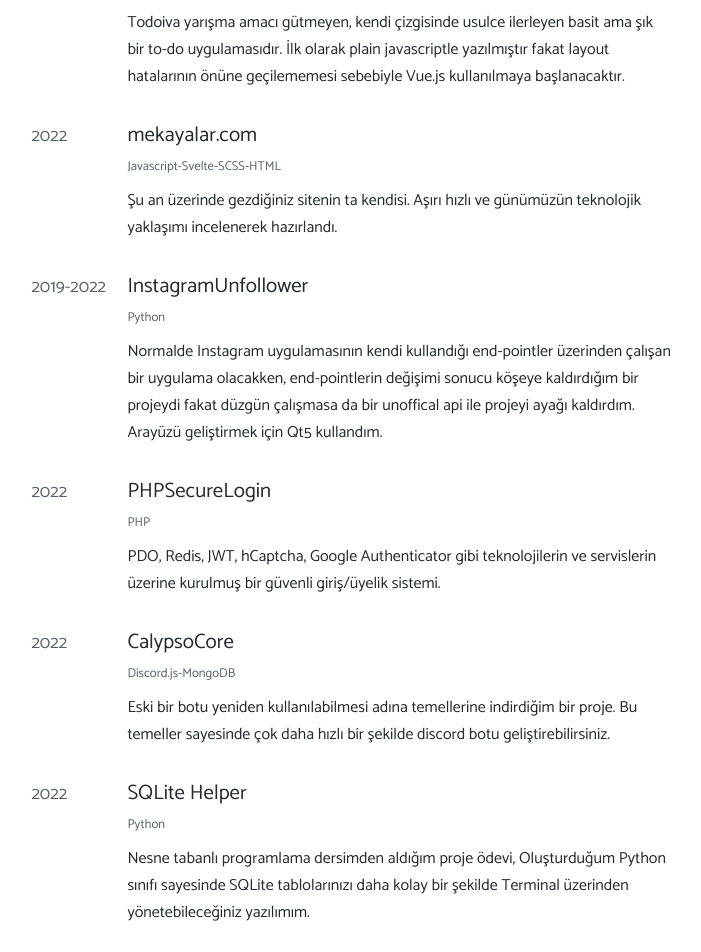
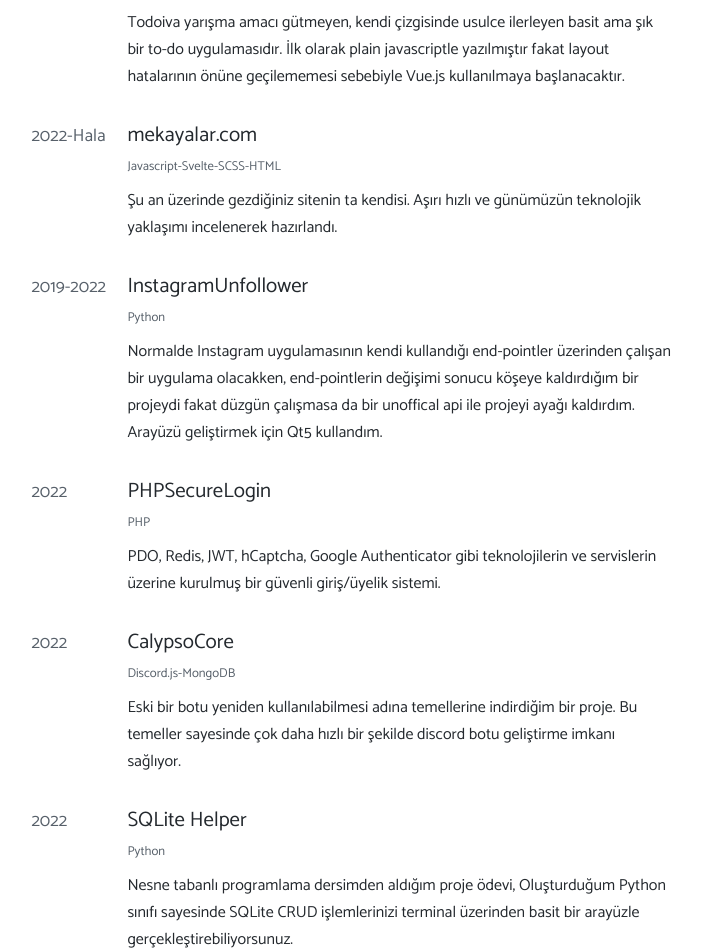
Before and after one commit to merchizm/mekayalar.com, a SvelteKit app: page / in a window 1280 px wide. Shown: the part 460-1412 px from the top of the page, without its empty margins (332-1033 px from the left). Built offline with nearby package versions, Linux system fonts and the light colour scheme; no server answers.

Commit message:
😬 Some fixes and update readme.md

```diff
--- a/src/routes/+page.svelte
+++ b/src/routes/+page.svelte
@@ -10,7 +10,7 @@
       desc: "Todoiva yarışma amacı gütmeyen, kendi çizgisinde usulce ilerleyen basit ama şık bir to-do uygulamasıdır. İlk olarak plain javascriptle yazılmıştır fakat layout hatalarının önüne geçilememesi sebebiyle Vue.js kullanılmaya başlanacaktır."
     },
     {
-      label: "2022",
+      label: "2022-Hala",
       title: "mekayalar.com",
       location: "Javascript-Svelte-SCSS-HTML",
       desc: "Şu an üzerinde gezdiğiniz sitenin ta kendisi. Aşırı hızlı ve günümüzün teknolojik yaklaşımı incelenerek hazırlandı.",
@@ -31,13 +31,13 @@
       label: "2022",
       title: "CalypsoCore",
       location: "Discord.js-MongoDB",
-      desc: "Eski bir botu yeniden kullanılabilmesi adına temellerine indirdiğim bir proje. Bu temeller sayesinde çok daha hızlı bir şekilde discord botu geliştirebilirsiniz."
+      desc: "Eski bir botu yeniden kullanılabilmesi adına temellerine indirdiğim bir proje. Bu temeller sayesinde çok daha hızlı bir şekilde discord botu geliştirme imkanı sağlıyor."
     },
     {
       label: "2022",
       title: "SQLite Helper",
       location: "Python",
-      desc: "Nesne tabanlı programlama dersimden aldığım proje ödevi, Oluşturduğum Python sınıfı sayesinde SQLite tablolarınızı daha kolay bir şekilde Terminal üzerinden yönetebileceğiniz yazılımım.",
+      desc: "Nesne tabanlı programlama dersimden aldığım proje ödevi, Oluşturduğum Python sınıfı sayesinde SQLite CRUD işlemlerinizi terminal üzerinden basit bir arayüzle gerçekleştirebiliyorsunuz.",
     },
     {
       label: "2018",
--- a/src/routes/[slug]/+page.svelte
+++ b/src/routes/[slug]/+page.svelte
@@ -1,9 +1,8 @@
 <script>
     import Comments from '../../component/Comments.svelte';
     import {SOCIAL_CONNECTIONS, SITE_URL, SITE_DESCRIPTION} from '$lib/siteConfig.js';
-    import {page} from '$app/stores';
-    import {format, formatDistance} from "date-fns";
-    import {tr} from "date-fns/locale";
+    import {formatDistance} from "date-fns";
+    import tr from "date-fns/locale/tr/index";
 
     /** @type {import('./$types').PageData} */
     export let data;
```
Also changed, not shown: 1 other file (tests, documents, lock files or other folders).
